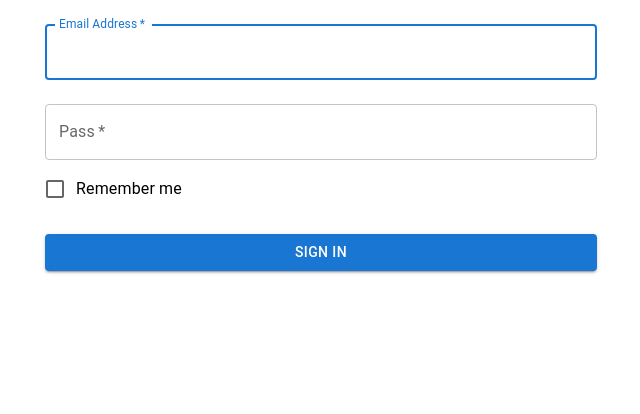
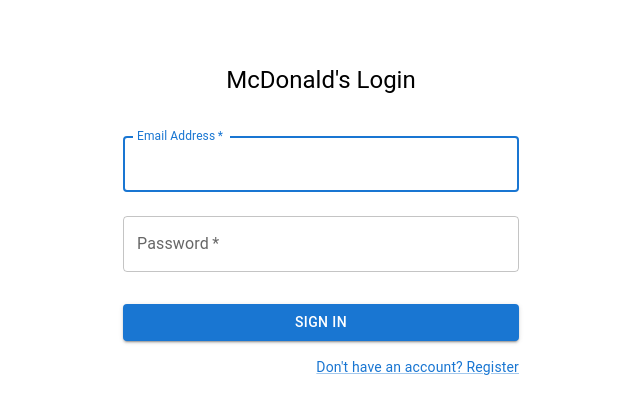
Before and after one commit to BlastPowa/RWA_2025_B00160446, a Next.js app: page / in a window 1280 px wide. Shown: the top 414 px of the page, without its empty margins (319-959 px from the left). Built offline with nearby package versions, Linux system fonts and the light colour scheme.

Commit message:
github deploy
fixed deployment not going to the correct page

```diff
--- a/src/app/page.js
+++ b/src/app/page.js
@@ -1,170 +1,117 @@
-'use client';
+'use client'
 
-import * as React from 'react';
+import * as React from 'react'
+import Container from '@mui/material/Container'
+import Box from '@mui/material/Box'
+import Button from '@mui/material/Button'
+import TextField from '@mui/material/TextField'
+import Typography from '@mui/material/Typography'
+import Grid from '@mui/material/Grid'
+import NextLink from 'next/link'
+import Link from '@mui/material/Link'
+import Alert from '@mui/material/Alert'
 
-import Avatar from '@mui/material/Avatar';
+export default function LoginPage() {
+  const [loading, setLoading] = React.useState(false)
+  const [error, setError] = React.useState('')
 
-import Button from '@mui/material/Button';
+  async function handleSubmit(event) {
+    event.preventDefault()
+    setError('')
+    setLoading(true)
 
+    const data = new FormData(event.currentTarget)
+    const email = data.get('email')
+    const password = data.get('password')
 
-import TextField from '@mui/material/TextField';
-
-import FormControlLabel from '@mui/material/FormControlLabel';
-
-import Checkbox from '@mui/material/Checkbox';
-
-import Link from '@mui/material/Link';
-
-import Container from '@mui/material/Container';
-
-import Box from '@mui/material/Box';
-
-
-
-export default function Home() {
-
-
-  const handleSubmit = (event) => {
-
-
-
-  console.log("handling submit");
-
-  event.preventDefault();
-
-  const data = new FormData(event.currentTarget);
-
-
-
-   let email = data.get('email')
-
-   let pass = data.get('pass')
-
-
-   console.log("Sent email:" + email)
-
-   console.log("Sent pass:" + pass)
-
-
-
-   runDBCallAsync(`http://localhost:3000/api/login?email=${email}&pass=${pass}`)
-
-
-
-
-
- }; // end handle submit
-
-
-async function runDBCallAsync(url) {
-
-
-
-    const res = await fetch(url);
-
-    const data = await res.json();
-
-
-
-
-    if(data.data== "valid"){
-
-      console.log("login is valid!")
-
-
-
-
-    } else {
-
-
-      console.log("not valid  ")
-
+    if (!email || !password) {
+      setError('Email and password are required.')
+      setLoading(false)
+      return
     }
 
+    const url = `/api/login?email=${encodeURIComponent(
+      email
+    )}&password=${encodeURIComponent(password)}`
+
+    try {
+      const res = await fetch(url)
+      const json = await res.json()
+
+      if (json.data === 'valid') {
+        if (json.account_type === 'manager') {
+          window.location.href = '/manager'
+        } else {
+          window.location.href = '/customer'
+        }
+      } else {
+        setError('Invalid email or password.')
+      }
+    } catch (e) {
+      setError('Network error.')
+    } finally {
+      setLoading(false)
+    }
   }
 
-
-
-
   return (
-
-    <Container maxWidth="sm">
-
-    <Box sx={{ height: '100vh' }} >
-
-
-    <Box component="form" onSubmit={handleSubmit} noValidate sx={{ mt: 1 }}>
-
+    <Container component="main" maxWidth="xs">
+      <Box
+        sx={{
+          marginTop: 8,
+          display: 'flex',
+          flexDirection: 'column',
+          alignItems: 'center',
+        }}
+      >
+        <Typography component="h1" variant="h5">
+          McDonald&apos;s Login
+        </Typography>
+        <Box component="form" onSubmit={handleSubmit} sx={{ mt: 3 }}>
+          {error && (
+            <Alert severity="error" sx={{ mb: 2 }}>
+              {error}
+            </Alert>
+          )}
           <TextField
-
             margin="normal"
-
             required
-
             fullWidth
-
             id="email"
-
             label="Email Address"
-
             name="email"
-
+            type="email"
             autoComplete="email"
-
             autoFocus
-
           />
-
           <TextField
-
             margin="normal"
-
             required
-
             fullWidth
-
-      name="pass"
-
-      label="Pass"
-
-      type="pass"
-
-      id="pass"
-
+            name="password"
+            label="Password"
+            type="password"
+            id="password"
             autoComplete="current-password"
-
           />
-
-    <FormControlLabel
-
-      control={<Checkbox value="remember" color="primary" />}
-
-      label="Remember me"
-
-    />
-
           <Button
-
             type="submit"
-
             fullWidth
-
             variant="contained"
-
+            disabled={loading}
             sx={{ mt: 3, mb: 2 }}
-
           >
-
-      Sign In
-
+            {loading ? 'Signing in...' : 'Sign In'}
           </Button>
-
+          <Grid container justifyContent="flex-end">
+            <Grid item>
+              <Link component={NextLink} href="/register" variant="body2">
+                Don&apos;t have an account? Register
+              </Link>
+            </Grid>
+          </Grid>
         </Box>
-
       </Box>
-
     </Container>
-
-  ); // end return
-
+  )
 }
```
Also changed, not shown: src/app/api/weather/route.js (deleted), src/app/dashboard/page.js (deleted), src/app/graph/page.js (deleted). Lines whose indentation alone changed are shown as unchanged.
